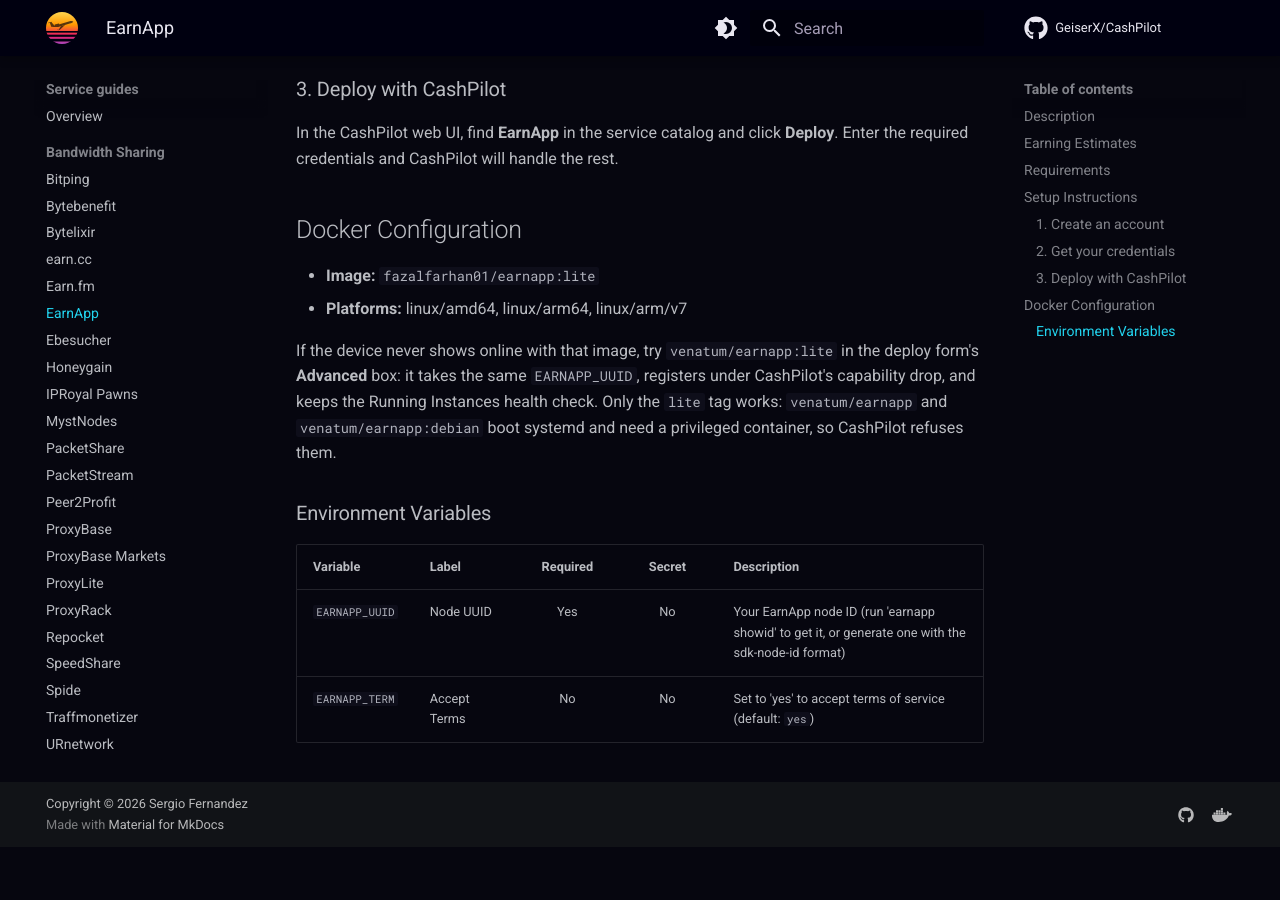
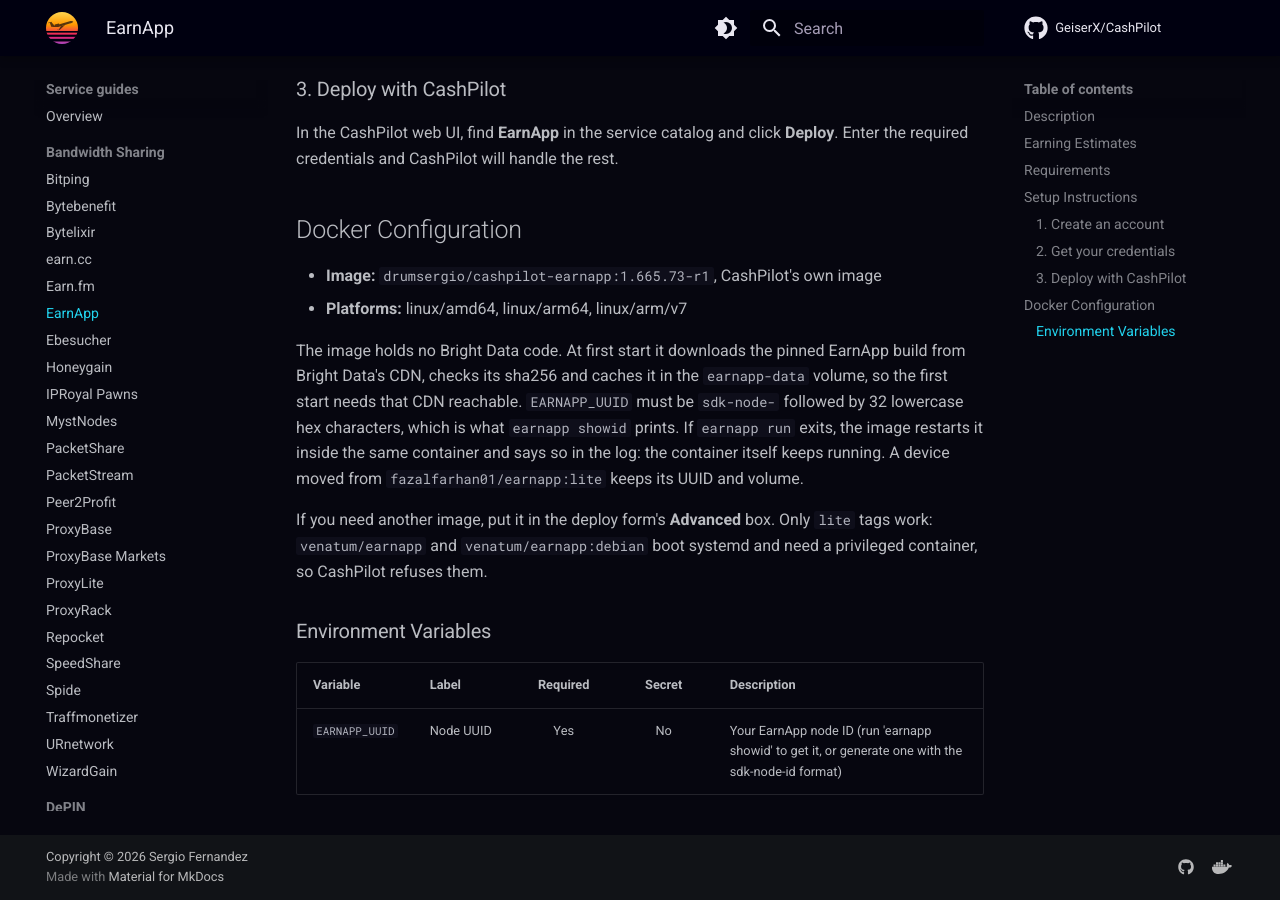
Before and after one commit to GeiserX/CashPilot, an MkDocs documentation site: the page built from docs/guides/earnapp.md, in a window 1280 px wide and 900 px high, scrolled down 1857 px. Built offline with MkDocs 1.6.1 and Material for MkDocs 9.7.7, drawn with Linux system fonts in a browser that asks for light colours; comment, search, counter and statistics services are not loaded; before the commit the page ends 2704 px from its top, so only the background shows below that.

Commit message:
fix(catalog): deploy EarnApp from our image, so nodes stop running the frozen 2022 client

```diff
--- a/docs/guides/earnapp.md
+++ b/docs/guides/earnapp.md
@@ -66,18 +66,22 @@
 
 ## Docker Configuration
 
-- **Image:** `fazalfarhan01/earnapp:lite`
+- **Image:** `drumsergio/cashpilot-earnapp:1.665.73-r1`, CashPilot's own image
 - **Platforms:** linux/amd64, linux/arm64, linux/arm/v7
 
-If the device never shows online with that image, try `venatum/earnapp:lite` in the deploy
-form's **Advanced** box: it takes the same `EARNAPP_UUID`, registers under CashPilot's
-capability drop, and keeps the Running Instances health check. Only the `lite` tag works:
-`venatum/earnapp` and `venatum/earnapp:debian` boot systemd and need a privileged container,
-so CashPilot refuses them.
+The image holds no Bright Data code. At first start it downloads the pinned EarnApp build
+from Bright Data's CDN, checks its sha256 and caches it in the `earnapp-data` volume, so the
+first start needs that CDN reachable. `EARNAPP_UUID` must be `sdk-node-` followed by 32
+lowercase hex characters, which is what `earnapp showid` prints. If `earnapp run` exits, the
+image restarts it inside the same container and says so in the log: the container itself
+keeps running. A device moved from `fazalfarhan01/earnapp:lite` keeps its UUID and volume.
+
+If you need another image, put it in the deploy form's **Advanced** box. Only `lite` tags
+work: `venatum/earnapp` and `venatum/earnapp:debian` boot systemd and need a privileged
+container, so CashPilot refuses them.
 
 ### Environment Variables
 
 | Variable | Label | Required | Secret | Description |
 |----------|-------|:--------:|:------:|-------------|
 | `EARNAPP_UUID` | Node UUID | Yes | No | Your EarnApp node ID (run 'earnapp showid' to get it, or generate one with the sdk-node-id format) |
-| `EARNAPP_TERM` | Accept Terms | No | No | Set to 'yes' to accept terms of service (default: `yes`) |
```
Also changed, not shown: images/earnapp/README.md (+1 -1 lines), 1 other file.
